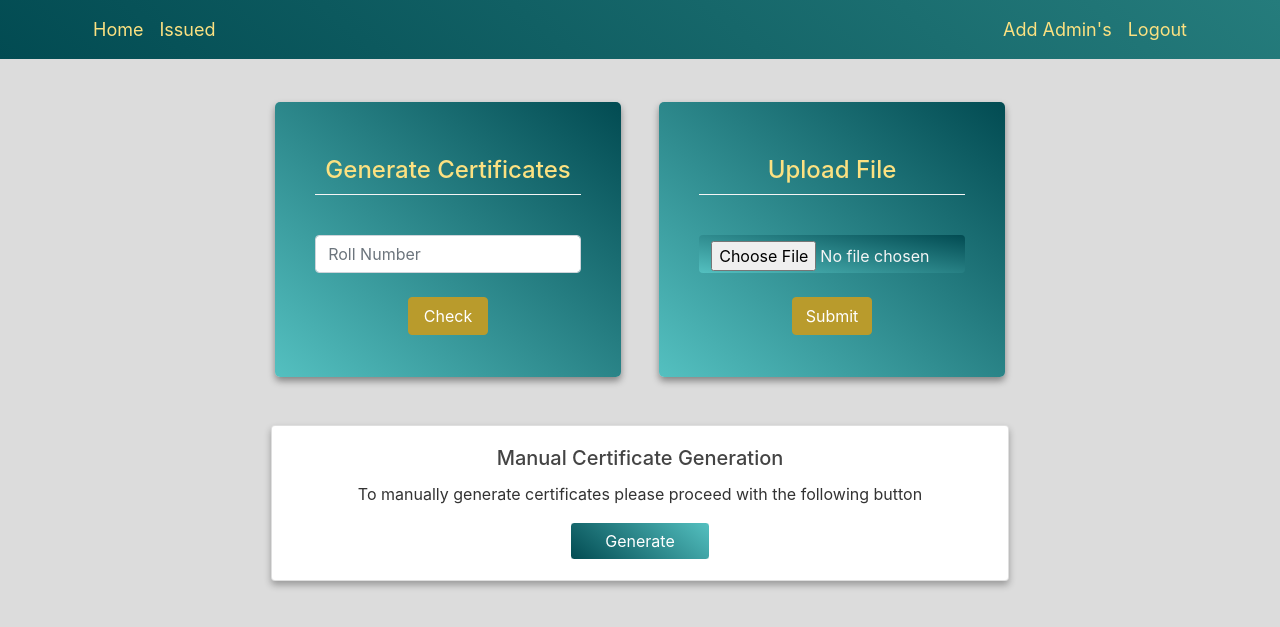
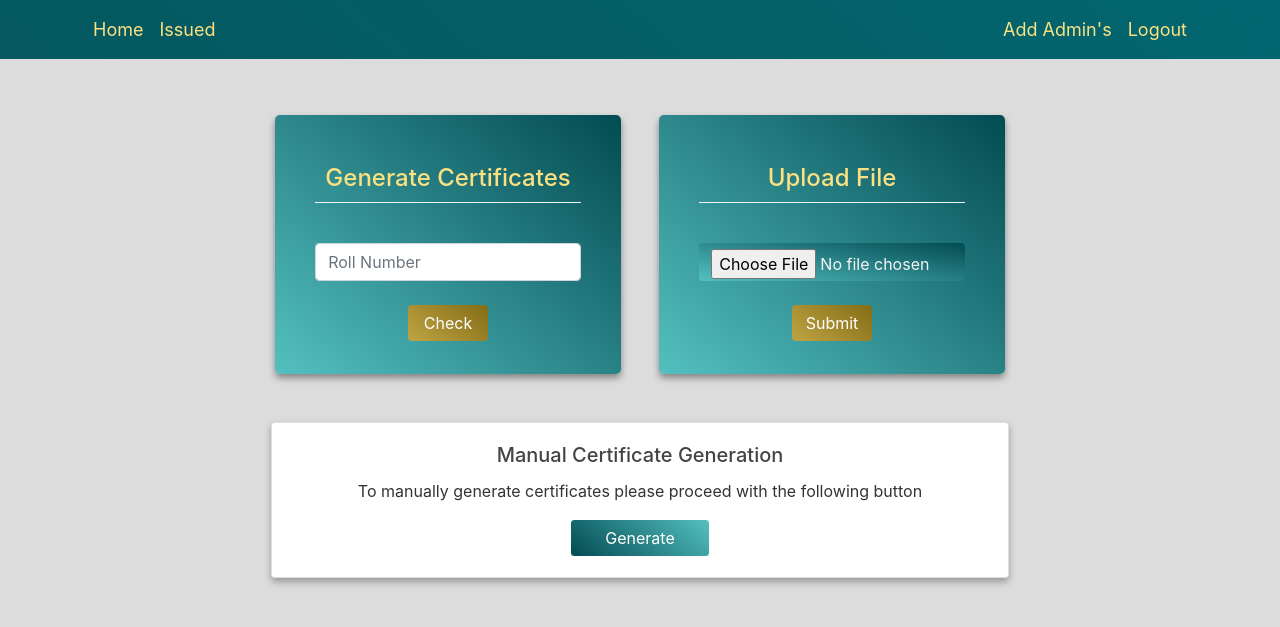
Before and after one commit to thejusvarma/TC, a Flask app: page /home in a window 1280 px wide. Shown: the top 627 px of the page. Run offline with Flask 2, Linux system fonts and the light colour scheme; the first user in the database is signed in; some libraries are stand-ins or nearby versions.

Commit message:
Home page UI

```diff
--- a/gen_app/static/styles/home.css
+++ b/gen_app/static/styles/home.css
@@ -1,6 +1,6 @@
 .container-home{
     width:60%;
-    margin-top: 8%;
+    margin-top: 9%;
 }
 hr.white {
   border-top: 1px solid whitesmoke;
@@ -19,8 +19,8 @@ legend{
     margin-right: auto;
     padding-left: 40px;
     padding-right: 40px;
-    padding-top: 50px;
-    padding-bottom: 10px;
+    padding-top: 45px;
+    padding-bottom: 1px;
     border-radius: 5px;
   }
 
@@ -50,15 +50,14 @@ legend{
 }
 
 .btn-secondary{
-    background-color: #b99b2c;
+    background: linear-gradient(40deg, #bea443, #856d17);
     width: 30%;
-    border-color: #b99b2c;
+    border:none;
     border-radius: 4px;
 }
 .btn-secondary:hover{
-    background-color: #d8bd47;
-    border-color: #d3ba4e;
-    color: black;
+    background: linear-gradient(40deg, #856d17, #bea443);
+
 }
 .align-text{
     text-align: center;
--- a/gen_app/static/styles/main.css
+++ b/gen_app/static/styles/main.css
@@ -13,7 +13,7 @@ h1, h2, h3, h4, h5, h6 {
   color: #026670;
 }
 .bg-steel {
-    background: linear-gradient(40deg, #024b52, #257c7c);
+    background: linear-gradient(40deg, #05585f, #026670);
 }
 
 
```
